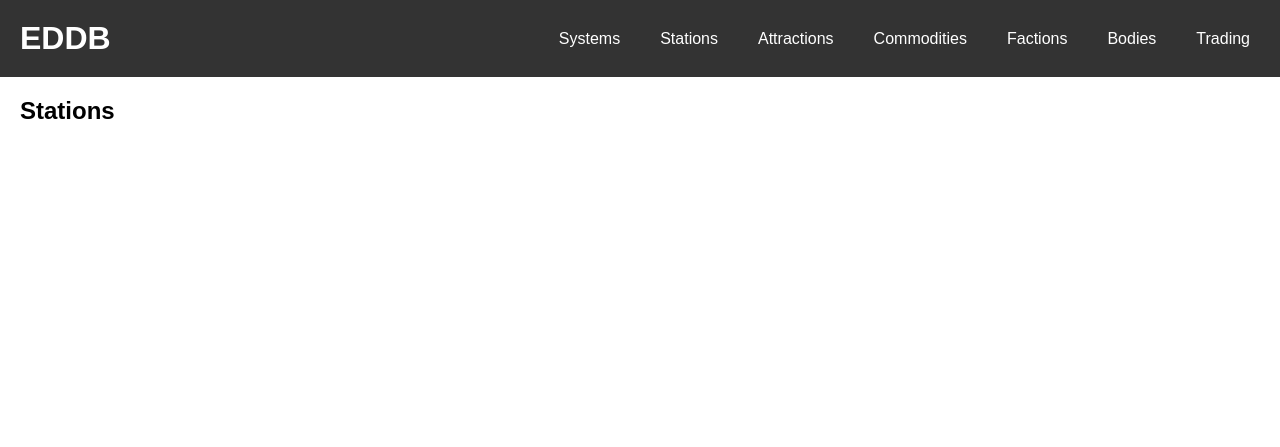
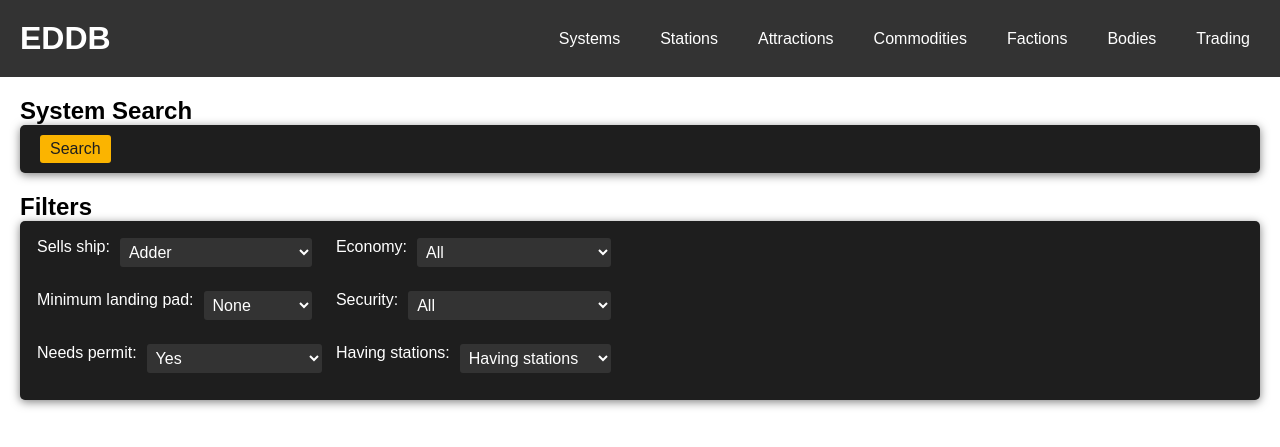
Before and after one commit to ed-pilots-network/frontend, a PHP site: page /stations.php in a window 1280 px wide. Shown: the top 447 px of the page. Run offline with PHP 8.4, Linux system fonts and the light colour scheme.

Commit message:
Update stations.php

```diff
--- a/eddb2/stations.php
+++ b/eddb2/stations.php
@@ -2,7 +2,7 @@
 <html lang="en">
 <head>
     <meta charset="UTF-8">
-    <title>EDDB</title>
+    <title>EDDB - Systems</title>
     <link rel="stylesheet" href="style.css">
 </head>
 <body>
@@ -10,7 +10,7 @@
         <h1>EDDB</h1>
         <nav>
             <ul>
-                <li><a href="/eddb2/systems.php">Systems</a></li>
+                <li><a href="#">Systems</a></li>
                 <li><a href="#">Stations</a></li>
                 <li><a href="#">Attractions</a></li>
                 <li><a href="#">Commodities</a></li>
@@ -22,6 +22,91 @@
     </header>
     <main>
         <section class="hero">
-            <h2>Stations</h2>
+            <h2>System Search</h2>
+
+            <form action="stations.php" method="GET">
+                <button type="submit">Search</button>
+            </form>
+        </section>
+
+        <section class="filters">
+  <h2>Filters</h2>
+  <form>
+    <div class="filter-row">
+      <div class="filter-group">
+        <label for="ship">Sells ship:</label>
+        <select id="ship" name="ship">
+          <option value="adder">Adder</option>
+          <option value="alliance challenger">Alliance Challenger</option>
+          <option value="alliance chieftain">Alliance Chieftain</option>
+          <option value="alliance crusader">Alliance Crusader</option>
+          <option value="anaconda">Anaconda</option>
+          <option value="asp explorer">Asp Explorer</option>
+          <option value="asp scout">Asp Scout</option>
+          <option value="beluga liner">Beluga Liner</option>
+          <option value="cobra mk.3">Cobra MK.III</option>
+          <option value="diamondback explorer">Diamondback Explorer</option>
+          <option value="diamondback scout">Diamondback Scout</option>
+          <option value="dolphin">Dolphin</option>
+          <option value="eagle mk.2">Eagle MK.III</option>
+        </select>
+      </div>
+      <div class="filter-group">
+        <label for="landingpad">Minimum landing pad:</label>
+        <select id="landingpad" name="landingpad">
+          <option value="none">None</option>
+          <option value="small">Small</option>
+          <option value="medium">Medium</option>
+          <option value="large">Large</option>
+        </select>
+      </div>
+      <div class="filter-group">
+        <label for="permit">Needs permit:</label>
+        <select id="permit" name="permit">
+          <option value="yes">Yes</option>
+          <option value="no">No</option>
+        </select>
+      </div>
+    </div>
+
+    <div class="filter-row">
+      <div class="filter-group">
+        <label for="economy">Economy:</label>
+        <select id="economy" name="economy">
+          <option value="all">All</option>
+          <option value="agriculture">Agriculture</option>
+          <option value="colony">Colony</option>
+          <option value="extraction">Extraction</option>
+          <option value="high tech">High Tech</option>
+          <option value="industrial">Industrial</option>
+          <option value="military">Military</option>
+          <option value="refinery">Refinery</option>
+          <option value="service">Service</option>
+          <option value="terraforming">Terraforming</option>
+          <option value="tourism">Tourism</option>
+          <option value="prison">Prison</option>
+        </select>
+      </div>
+      <div class="filter-group">
+        <label for="security">Security:</label>
+        <select id="security" name="security">
+          <option value="all">All</option>
+          <option value="low">Low</option>
+          <option value="medium">Medium</option>
+          <option value="high">High</option>
+        </select>
+      </div>
+      <div class="filter-group">
+        <label for="stations">Having stations:</label>
+        <select id="stations" name="stations">
+          <option value="station">Having stations</option>
+          <option value="planetary">Having planetary</option>
+          <option value="orbital">Having orbital</option>
+        </select>
+      </div>
+      <div class filter-row>
+    </form>
+        </section>
+    </main>
 </body>
 </html>
```
